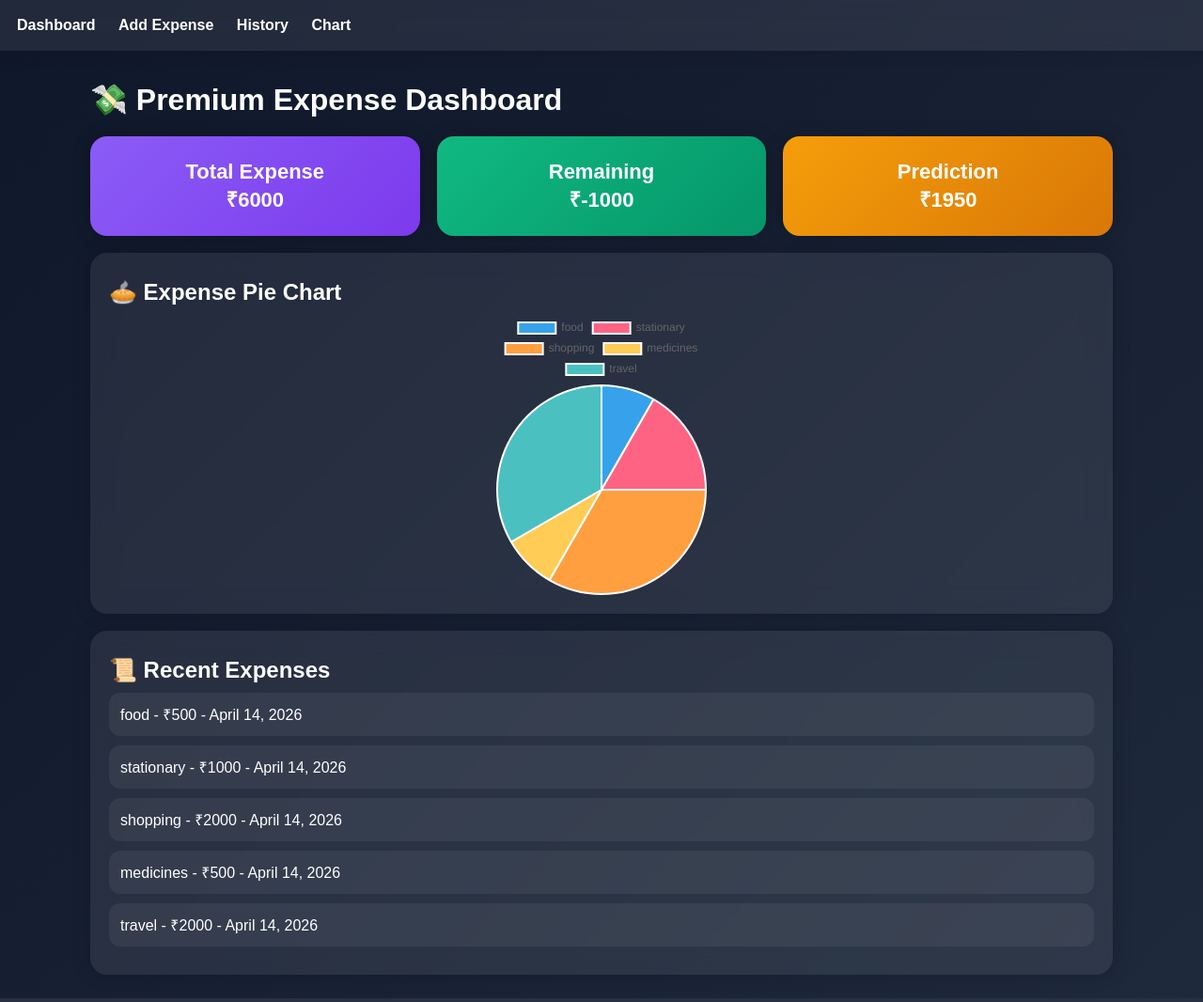
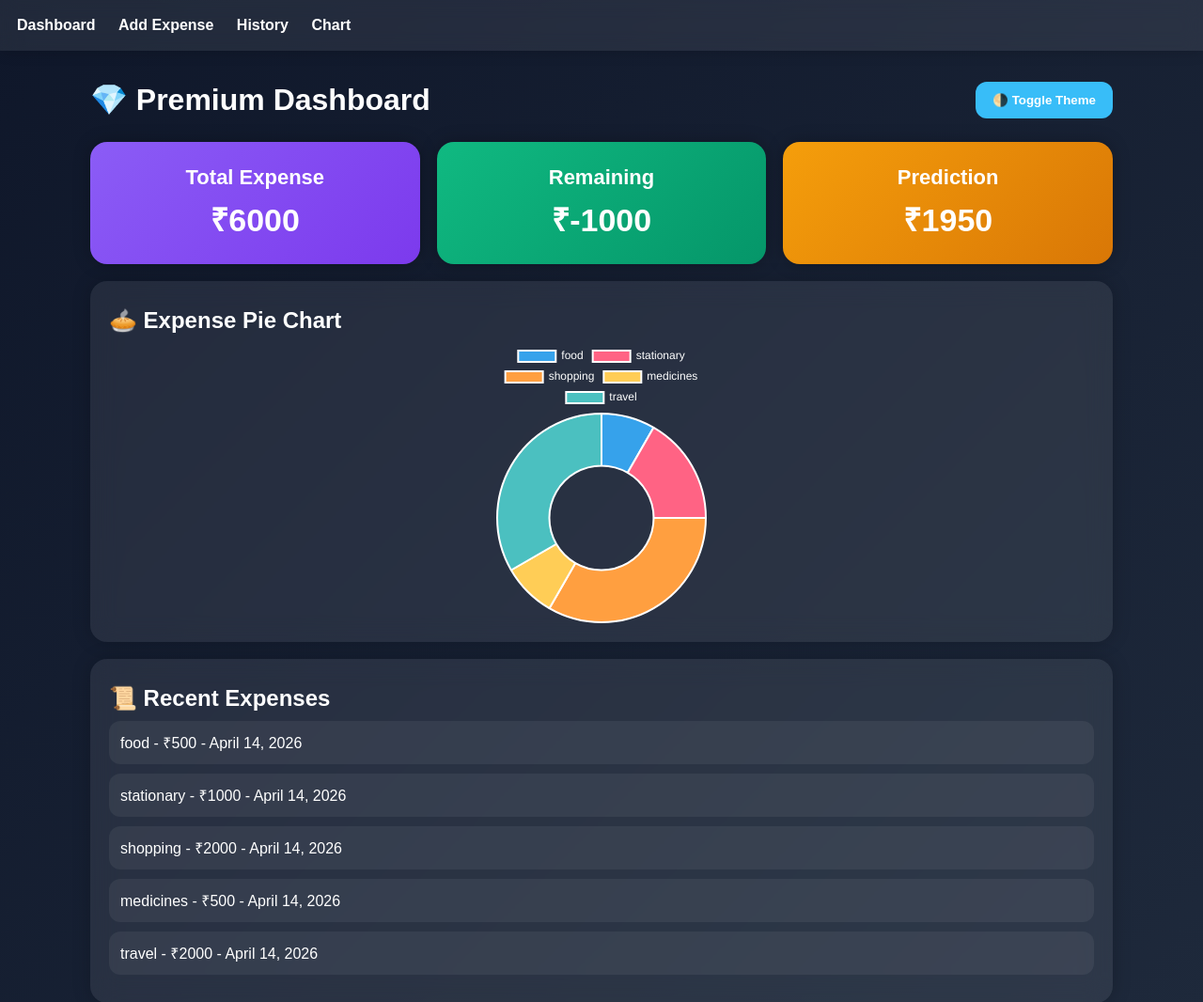
Before and after one commit to PixelPudding06/expense-prediction-project, a Django app: page /dashboard/ in a window 1280 px wide. Shown: the top 1066 px of the page at 94% size. Run offline with Django 5.2, Linux system fonts and the light colour scheme; data comes from the database, SQL or seed files in the repository.

Commit message:
completed phase B premium dashboard

```diff
--- a/templates/dashboard.html
+++ b/templates/dashboard.html
@@ -3,12 +3,30 @@
 {% block content %}
 
 <style>
+.topbar{
+display:flex;
+justify-content:space-between;
+align-items:center;
+gap:15px;
+flex-wrap:wrap;
+margin-bottom:18px;
+}
+
+.toggle{
+padding:12px 18px;
+border:none;
+border-radius:12px;
+cursor:pointer;
+font-weight:bold;
+background:#38bdf8;
+color:white;
+}
 
 .grid{
 display:grid;
 grid-template-columns:repeat(3,1fr);
 gap:18px;
-margin-top:20px;
+margin-top:10px;
 }
 
 .stat{
@@ -18,24 +36,22 @@ text-align:center;
 font-size:22px;
 font-weight:bold;
 color:white;
-transition:0.3s;
-box-shadow:0 0 18px rgba(0,0,0,0.25);
+transition:.3s;
+box-shadow:0 0 18px rgba(0,0,0,.25);
 }
 
 .stat:hover{
-transform:scale(1.05);
+transform:translateY(-6px) scale(1.02);
 }
 
-.one{
-background:linear-gradient(135deg,#8b5cf6,#7c3aed);
-}
+.one{background:linear-gradient(135deg,#8b5cf6,#7c3aed);}
+.two{background:linear-gradient(135deg,#10b981,#059669);}
+.three{background:linear-gradient(135deg,#f59e0b,#d97706);}
 
-.two{
-background:linear-gradient(135deg,#10b981,#059669);
-}
-
-.three{
-background:linear-gradient(135deg,#f59e0b,#d97706);
+.big{
+display:block;
+font-size:34px;
+margin-top:8px;
 }
 
 .list p{
@@ -46,27 +62,53 @@ margin:10px 0;
 }
 
 canvas{
-max-width:420px;
+max-width:460px;
 margin:auto;
 display:block;
 }
 
+body.light-mode{
+background:#eef2ff !important;
+color:#111827 !important;
+}
+
+body.light-mode .card{
+background:white !important;
+color:#111827 !important;
+}
+
+body.light-mode .list p{
+background:#f3f4f6 !important;
+color:#111827 !important;
+}
+
+@media(max-width:950px){
+.grid{
+grid-template-columns:1fr;
+}
+}
 </style>
 
-<h1>💸 Premium Expense Dashboard</h1>
+<div class="topbar">
+<h1>💎 Premium Dashboard</h1>
+<button class="toggle" onclick="toggleTheme()">🌗 Toggle Theme</button>
+</div>
 
 <div class="grid">
 
 <div class="stat one">
-Total Expense <br> ₹{{ total }}
+Total Expense
+<span class="big" id="count1">0</span>
 </div>
 
 <div class="stat two">
-Remaining <br> ₹{{ remaining }}
+Remaining
+<span class="big" id="count2">0</span>
 </div>
 
 <div class="stat three">
-Prediction <br> ₹{{ prediction }}
+Prediction
+<span class="big" id="count3">0</span>
 </div>
 
 </div>
@@ -89,14 +131,43 @@ Prediction <br> ₹{{ prediction }}
 
 <script>
 new Chart(document.getElementById('pieChart'), {
-type: 'pie',
-data: {
+type:'doughnut',
+data:{
 labels: {{ labels|safe }},
-datasets: [{
-data: {{ values|safe }}
+datasets:[{
+data: {{ values|safe }},
+borderWidth:2
 }]
+},
+options:{
+plugins:{
+legend:{labels:{color:'white'}}
+}
 }
 });
+
+function animateValue(id,end){
+let start=0;
+let step=Math.ceil(end/60);
+let el=document.getElementById(id);
+
+let timer=setInterval(()=>{
+start += step;
+if(start>=end){
+start=end;
+clearInterval(timer);
+}
+el.innerText="₹"+start;
+},20);
+}
+
+animateValue("count1", {{ total }});
+animateValue("count2", {{ remaining }});
+animateValue("count3", {{ prediction }});
+
+function toggleTheme(){
+document.body.classList.toggle("light-mode");
+}
 </script>
 
 {% endblock %}
```
